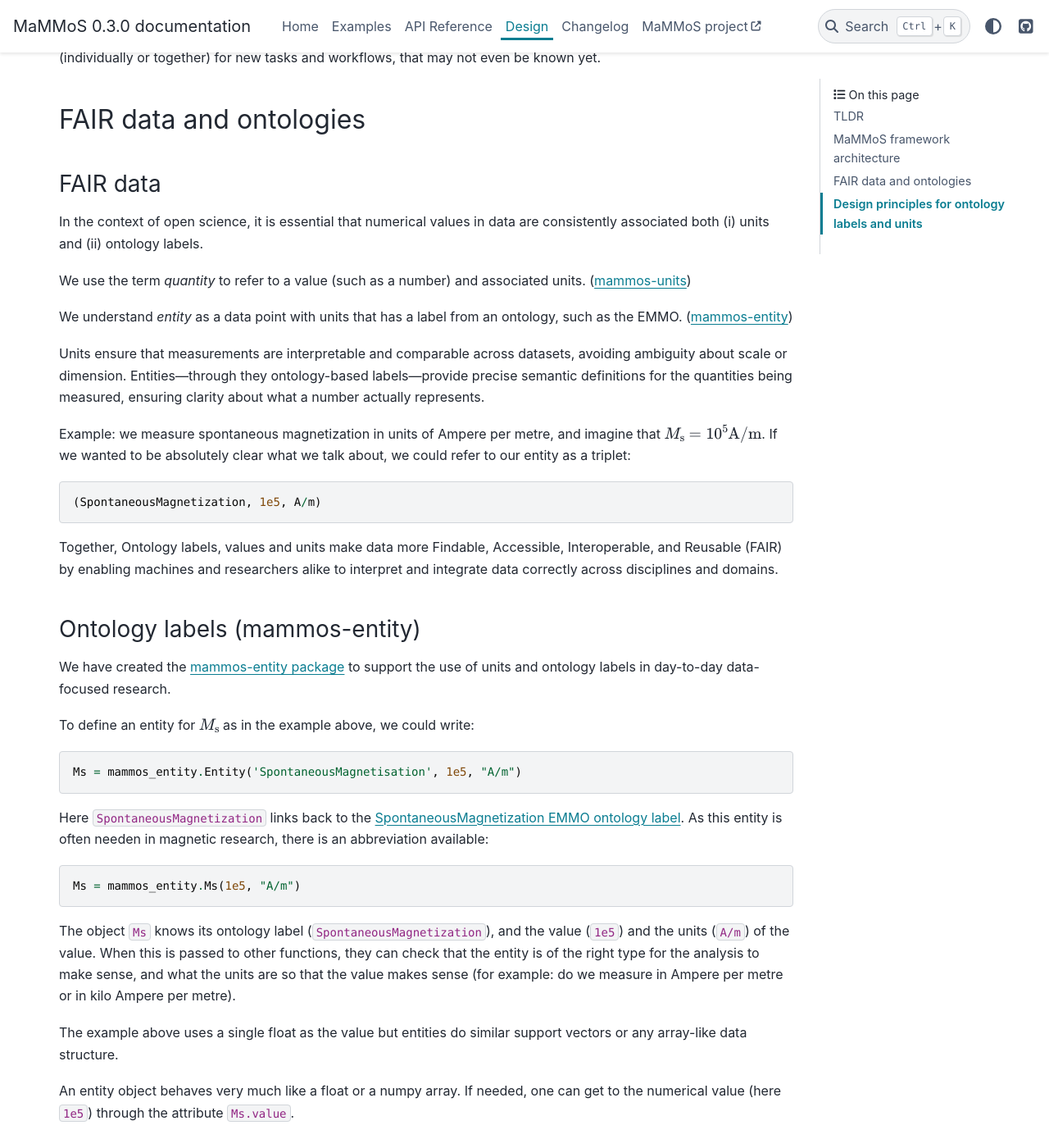
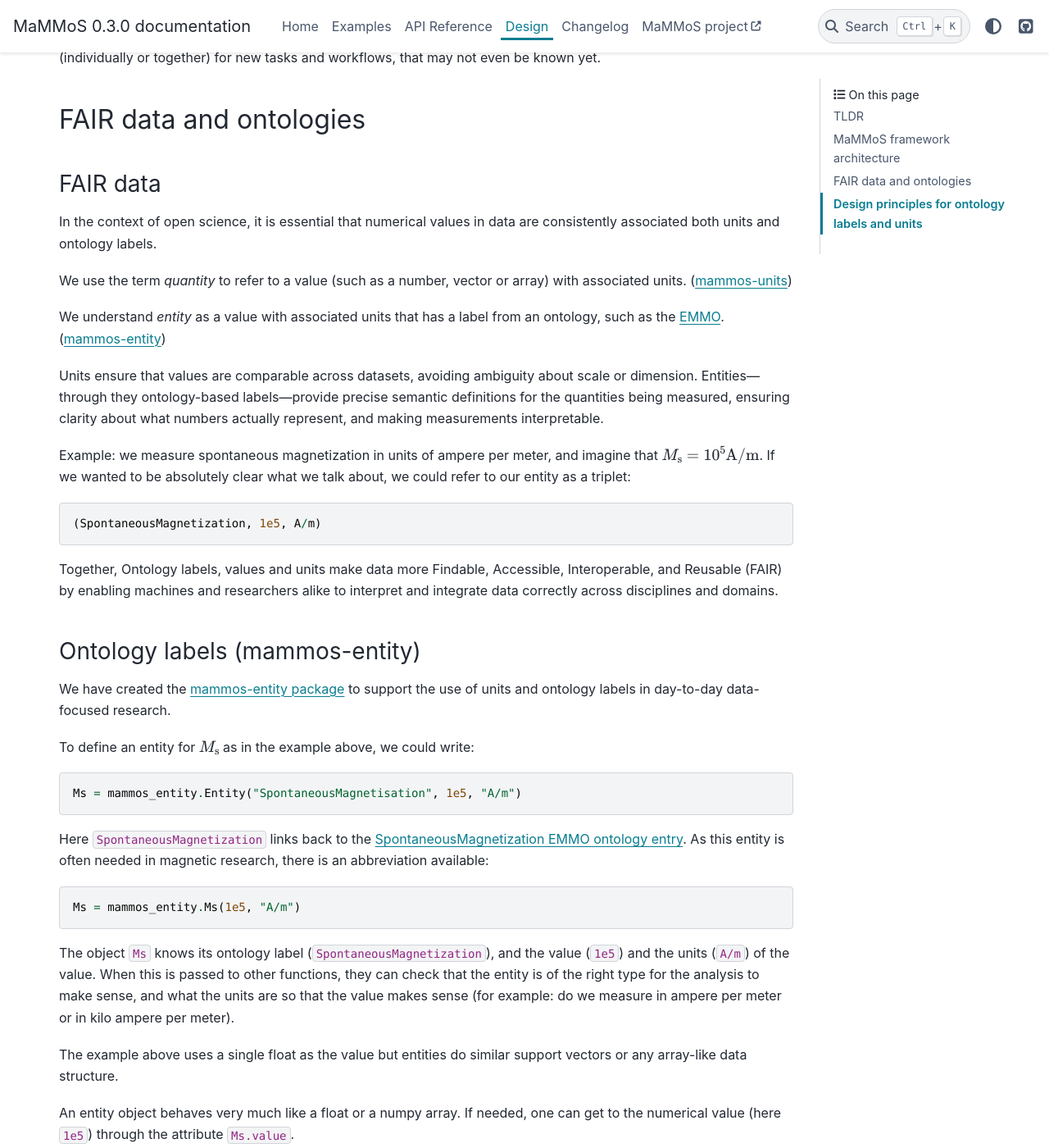
Before and after one commit to MaMMoS-project/mammos, a Sphinx documentation site: the page built from docs/source/design.rst, in a window 1280 px wide and 1400 px high, scrolled down 2368 px. Shown: the whole window at 82% size. Built offline with Sphinx 7.4.7 and the PyData theme 0.15.4, drawn with Linux system fonts in a browser that asks for light colours; pages that are not in the unit, such as notebooks, are missing from menus; the version number is read from the project's files by our own code; some of the changed text lies outside the part shown.

Commit message:
addressing feedback from review
https://github.com/MaMMoS-project/mammos/pull/12/files#diff-9d74a1d947160bb4ac490f418fb9546f9a4845cb81daaae635ab18c0eabef68aR206

```diff
--- a/docs/source/design.rst
+++ b/docs/source/design.rst
@@ -60,7 +60,7 @@ light gray background. The Python meta package ``mammos`` can be used to install
 all of the components together. The :doc:`mammos framework components <index>` are:
 
 - ``mammos-units`` providing Quantity objects (values with units)
-- ``mammos-entity`` providing Entity objects (Quantity and EMMO ontology label)
+- ``mammos-entity`` providing Entity objects (Quantity and `EMMO <https://emmc.eu/emmo/>`__ ontology label)
 - ``mammos-spindynamics`` providing spindynamics-based magnetic material properties
 - ``mammos-dft`` providing DFT-based magnetic material properties
 - ``mammos-mumag`` providing finite-element micromagnetic hysteresis simulations
@@ -102,20 +102,22 @@ FAIR data
 ~~~~~~~~~
 
 In the context of open science, it is essential that numerical values in data
-are consistently associated both (i) units and (ii) ontology labels.
+are consistently associated both units and ontology labels.
 
-We use the term `quantity` to refer to a value (such as a number) and associated units.
+We use the term `quantity` to refer to a value (such as a number, vector or array) with associated units.
 (`mammos-units <https://github.com/mammos-project/mammos-units>`__)
 
-We understand `entity` as a data point with units that has a label from an
-ontology, such as the EMMO. (`mammos-entity <https://github.com/mammos-project/mammos-entity>`__)
+We understand `entity` as a value with associated units that has a label from an
+ontology, such as the `EMMO <https://emmc.eu/emmo/>`__.
+(`mammos-entity <https://github.com/mammos-project/mammos-entity>`__)
 
-Units ensure that measurements are interpretable and comparable across datasets,
+Units ensure that values are comparable across datasets,
 avoiding ambiguity about scale or dimension. Entities---through they
 ontology-based labels---provide precise semantic definitions for the quantities
-being measured, ensuring clarity about what a number actually represents.
+being measured, ensuring clarity about what numbers actually represent, and
+making measurements interpretable.
 
-Example: we measure spontaneous magnetization in units of Ampere per metre, and
+Example: we measure spontaneous magnetization in units of ampere per meter, and
 imagine that :math:`M_\mathrm{s} = 10^5 \mathrm{A/m}`. If we wanted to be
 absolutely clear what we talk about, we could refer to our entity as a triplet::
 
@@ -138,9 +140,11 @@ To define an entity for :math:`M_\mathrm{s}` as in the example above, we could w
 
 .. code-block:: python
 
-  Ms = mammos_entity.Entity('SpontaneousMagnetisation', 1e5, "A/m")
+  Ms = mammos_entity.Entity("SpontaneousMagnetisation", 1e5, "A/m")
 
-Here ``SpontaneousMagnetization`` links back to the `SpontaneousMagnetization EMMO ontology label <https://mammos-project.github.io/MagneticMaterialsOntology/doc/magnetic_material_mammos.html#EMMO_032731f8-874d-5efb-9c9d-6dafaa17ef25>`__. As this entity is often needen in magnetic research, there is an abbreviation available:
+Here ``SpontaneousMagnetization`` links back to the `SpontaneousMagnetization EMMO
+ontology entry <https://mammos-project.github.io/MagneticMaterialsOntology/doc/magnetic_material_mammos.html#EMMO_032731f8-874d-5efb-9c9d-6dafaa17ef25>`__.
+As this entity is often needed in magnetic research, there is an abbreviation available:
 
 .. code-block:: python
 
@@ -150,7 +154,7 @@ The object ``Ms`` knows its ontology label (``SpontaneousMagnetization``), and
 the value (``1e5``) and the units (``A/m``) of the value. When this is passed to
 other functions, they can check that the entity is of the right type for the
 analysis to make sense, and what the units are so that the value makes sense
-(for example: do we measure in Ampere per metre or in kilo Ampere per metre).
+(for example: do we measure in ampere per meter or in kilo ampere per meter).
 
 The example above uses a single float as the value but entities do similar
 support vectors or any array-like data structure.
@@ -160,7 +164,7 @@ can get to the numerical value (here ``1e5``) through the attribute
 ``Ms.value``.
 
 Use of ontology-labels: supported, desired or enforced?
-~~~~~~~~~~~~~~~~~~~~~~~~~~~~~~~~~~~~~~~~~~~~~~~~~~~~~
+~~~~~~~~~~~~~~~~~~~~~~~~~~~~~~~~~~~~~~~~~~~~~~~~~~~~~~~
 
 The use of entities makes data exchange more robust, self-documenting, and
 machine readable. The use of entities (and thus units) reduces the number of
@@ -210,33 +215,39 @@ Option 1: just the value
 
 The least effort.
 
-Missing information: units (Kelvin or Celsius or something else)?
+Missing information:
+- units (Kelvin or Celsius or something else)?
+- What is the semantic meaning (=ontology label)?
 
 Option 2: number and units (=quantity)
 ~~~~~~~~~~~~~~~~~~~~~~~~~~~~~~~~~~~~~~
 
-We should say what we mean with ``100``: if we talk about temperature, it could be
-100 Kelvin or 100 degree Celsius for example. Using ``mammos_units``, we can be precise:
+We should say what we mean with ``100``: if we talk about temperature, it could
+be 100 Kelvin or 100 degree Celsius for example. Using
+``mammos_units``, we can be precise:
 
     >>> import mammos_units as u
-    >>> f(100*u.K)   # u.K represents the Unit Kelvin
+    >>> f(100 * u.Kelvin)
 
 The function ``f`` can now check the units of the argument, and complain if
 Kelvin is not what was expected.
+
+Missing information:
+- What is the semantic meaning (=ontology label)?
 
 Option 3: number, units and ontology label (=entity)
 ~~~~~~~~~~~~~~~~~~~~~~~~~~~~~~~~~~~~~~~~~~~~~~~~~~~~
 
 We can also provide the ontology label for the temperature: this provides a
 more precise semantic definition of the argument, and also avoids
-misunderstandings (using kB*T one could express energy in units of temperature
+misunderstandings (using k\ :sub: B \ T one could express energy in units of temperature
 T, but that's not what we mean here).
 
 To be as precise as possible, we need to use the ontology label. Using
 ``mammos_entity``, we can write
 
     >>> import mammos_entity as me
-    >>> f(me.entity("ThermodynamicTemperature", 100, "K"))
+    >>> f(me.Entity("ThermodynamicTemperature", 100, "K"))
 
 or, as an equivalent abbreviation for this:
 
@@ -279,11 +290,11 @@ following principles within the MaMMoS framework packages:
 
   - occasionally, there may be additional convenience objects, such as a pandas
     DataFrame for tabular data in
-    `mammos_spindynamics.db.get_spontaneous_magnetization <https://mammos-project.github.io/mammos/examples/mammos-spindynamics/quickstart.html>`__
+    `mammos_spindynamics.db.get_spontaneous_magnetization <https://mammos-project.github.io/mammos/examples/mammos-spindynamics/quickstart.html>`__.
     The DataFrame is a well established object and of great power for data analysis, but cannot carry units.
 
-    The convention in this case is, that the data is expressed in SI base units
-    (such as Ampere/metre, or Kelvin, and not in kAmpere/m or Celsius).
+    The convention in this case is that the data is expressed in units of the ontology
+    (such as ampere per meter, or Kelvin, and not in kilo ampere per m or Celsius).
 
 - Arguments for functions (and objects behaving like functions) are accepted in
   the following three options:
```
Also changed, not shown: other parts of docs/source/design.rst (+10 -9 lines).
